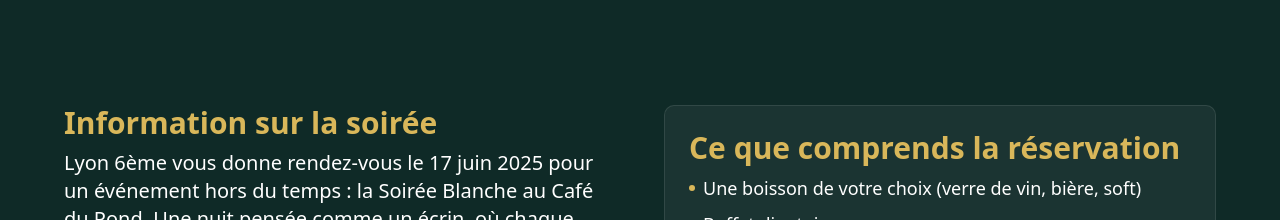
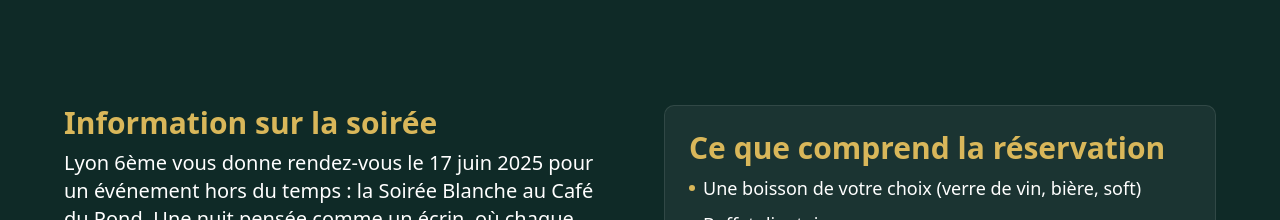
Before and after one commit to BapeCode/oncity-billeterie, a Next.js app: page / in a window 1280 px wide. Shown: the part 880-1100 px from the top of the page. Built offline with nearby package versions, Linux system fonts and the light colour scheme; what next-safe-action would draw is missing.

Commit message:
Update Informations.tsx

```diff
--- a/src/app/Informations.tsx
+++ b/src/app/Informations.tsx
@@ -64,7 +64,7 @@
           <div className="flex flex-col items-center gap-10 bg-white/5 p-6 rounded-lg border border-white/10 w-full">
             <div className="w-full flex flex-col gap-2">
               <span className="text-2xl text-left md:text-3xl font-bold text-primary">
-                Ce que comprends la réservation
+                Ce que comprend la réservation
               </span>
 
               <ul className="text-white flex flex-col items-start gap-2 w-full text-lg">
```
